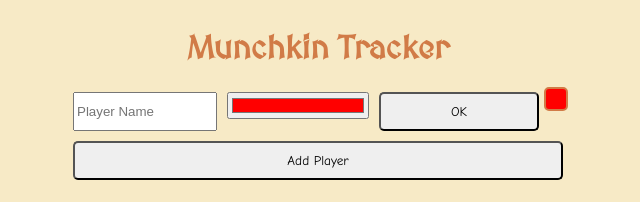
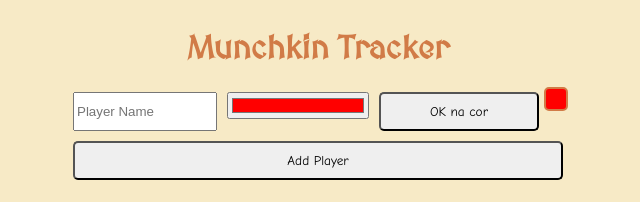
Before and after one commit to devlodi/Contador_munchkin, a plain HTML site: page index.html in a window 1280 px wide. Shown: the top 202 px of the page, 322-962 px from the left. Drawn offline with Linux system fonts and the light colour scheme.

Commit message:
Update index.html

```diff
--- a/index.html
+++ b/index.html
@@ -14,7 +14,7 @@
     <div id="playerForm">
         <input type="text" id="playerName" placeholder="Player Name">
         <input type="color" id="playerColor" value="#ff0000">
-        <button onclick="confirmColor()">OK</button>
+        <button onclick="confirmColor()">OK na cor</button>
         <div id="colorPreview" style="display:inline-block; width:20px; height:20px; background-color:#ff0000;"></div>
         <button onclick="addPlayer()">Add Player</button>
     </div>
```
